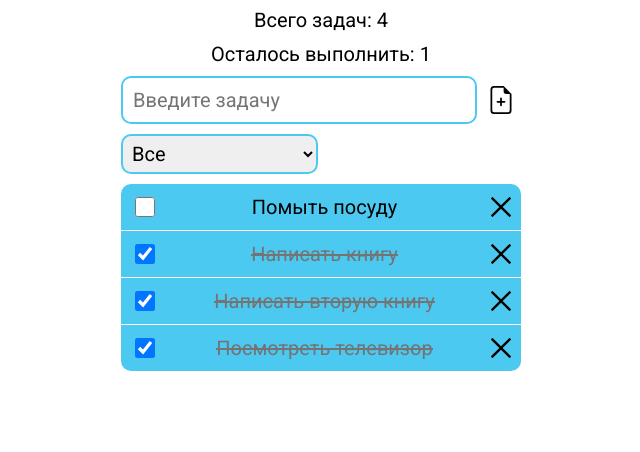
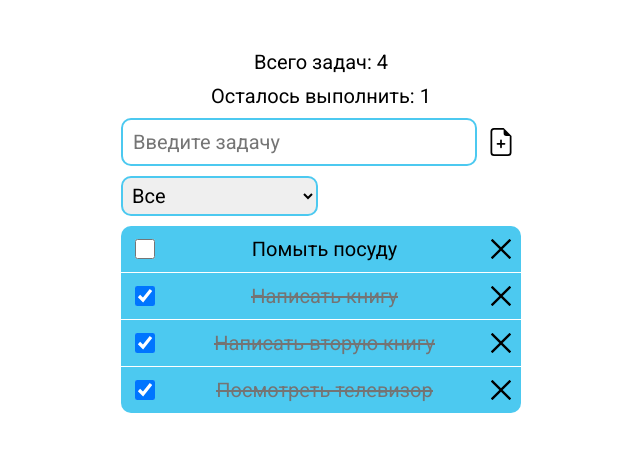
Before and after one commit to JazzmanDV/todo-app, a React (Vite) app: page / in a window 1280 px wide. Shown: the top 452 px of the page, without its empty margins (319-959 px from the left). Built offline with nearby package versions, Linux system fonts and the light colour scheme.

Commit message:
Переделаны css переменные, добавлен класс кнопки

```diff
--- a/src/App.module.css
+++ b/src/App.css
@@ -1,4 +1,6 @@
 @import url("https://fonts.googleapis.com/css2?family=Roboto&display=swap");
+
+@import url(./variables.css);
 
 *,
 *::before,
@@ -22,10 +24,12 @@ select {
     font: inherit;
 }
 
-:root {
-    --primary-color: #4cc9f0;
-    --secondary-color: #4895ef;
-    --border-radius: 10px;
+.button {
+    padding: 0;
+    background: transparent;
+    outline: none;
+    border: 0;
+    cursor: pointer;
 }
 
 .app {
@@ -34,7 +38,7 @@ select {
     gap: 10px;
     align-items: center;
     max-width: 400px;
-    margin: 0 auto;
+    margin: 50px auto 0 auto;
     font-family: "Roboto", sans-serif;
     font-size: 20px;
 }
--- a/src/App.jsx
+++ b/src/App.jsx
@@ -7,7 +7,7 @@ import Filter from "./components/Filter/Filter";
 
 import todos, { Todo } from "./todos";
 
-import styles from "./App.module.css";
+import "./App.css";
 
 export default class App extends React.Component {
     state = {
@@ -38,7 +38,7 @@ export default class App extends React.Component {
 
     render() {
         return (
-            <div className={styles.app}>
+            <div className={"app"}>
                 <Counter todos={this.state.todos} />
                 <Input onCreate={this.handleCreate} />
                 <Filter onFilterChange={this.handleFilterChange} />
--- a/src/components/FIlter/Filter.module.css
+++ b/src/components/FIlter/Filter.module.css
@@ -4,7 +4,7 @@
     outline: none;
     border: 2px solid var(--primary-color);
     border-radius: var(--border-radius);
-    transition: 0.5s;
+    transition: var(--transition-duration);
 }
 
 .filter-select:hover,
--- a/src/components/Input/Input.jsx
+++ b/src/components/Input/Input.jsx
@@ -38,7 +38,7 @@ export default class Input extends React.Component {
                     ref={this.textareaRef}
                     onInput={this.autosize}
                 ></textarea>
-                <button onClick={this.handleButtonClick} className={styles["create-button"]}>
+                <button onClick={this.handleButtonClick} className={`button ${styles["create-button"]}`}>
                     <CreateIcon className={styles["create-icon"]} />
                 </button>
             </div>
--- a/src/components/Input/Input.module.css
+++ b/src/components/Input/Input.module.css
@@ -17,7 +17,7 @@
     outline: none;
     border: 2px solid var(--primary-color);
     border-radius: var(--border-radius);
-    transition: 0.5s;
+    transition: var(--transition-duration);
 }
 
 .input:hover,
@@ -29,15 +29,10 @@
 .create-button {
     width: 28px;
     height: 28px;
-    padding: 0;
-    background: transparent;
-    outline: none;
-    border: 0;
-    cursor: pointer;
 }
 
 .create-icon {
-    transition: 0.5s;
+    transition: var(--transition-duration);
 }
 
 .create-button:hover .create-icon,
--- a/src/components/TodoItem/TodoItem.jsx
+++ b/src/components/TodoItem/TodoItem.jsx
@@ -98,7 +98,7 @@ export default class TodoItem extends React.Component {
                         className={styles.checkbox}
                     ></input>
                     <span className={spanClassNames}>{todo.text}</span>
-                    <button onClick={this.handleButtonClick} className={styles["delete-button"]}>
+                    <button onClick={this.handleButtonClick} className={`button ${styles["delete-button"]}`}>
                         <DeleteIcon className={styles["delete-icon"]} />
                     </button>
                 </label>
--- a/src/components/TodoItem/TodoItem.module.css
+++ b/src/components/TodoItem/TodoItem.module.css
@@ -5,7 +5,7 @@
     cursor: pointer;
     margin-bottom: 1px;
     background-color: var(--primary-color);
-    transition: 0.5s;
+    transition: var(--transition-duration);
 }
 
 .list-item:hover {
@@ -69,15 +69,10 @@
 .delete-button {
     width: 20px;
     height: 20px;
-    padding: 0;
-    background: transparent;
-    outline: none;
-    border: 0;
-    cursor: pointer;
 }
 
 .delete-icon {
-    transition: 0.5s;
+    transition: var(--transition-duration);
 }
 
 .delete-button:hover .delete-icon,
--- a/src/variables.css
+++ b/src/variables.css
@@ -2,4 +2,5 @@
     --primary-color: #4cc9f0;
     --secondary-color: #4895ef;
     --border-radius: 10px;
+    --transition-duration: 0.5s;
 }
```
